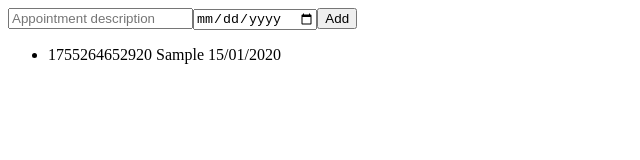
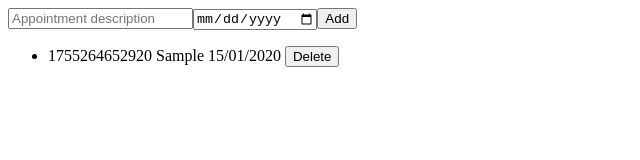
Before and after one commit to liteninkiran/complete-angular-16-course-learn-frontend-development, an Angular app in the folder appointment-app/: page / in a window 1280 px wide. Both pictures are taken after typing "Sample", "2020-01-15" into the empty fields and a click on the button "Add". Shown: the top 160 px of the page, without its empty margins (0-640 px from the left). Built offline with nearby package versions, Linux system fonts and the light colour scheme.

Commit message:
023 - Removing appointments

```diff
--- a/appointment-app/src/app/appointment-list/appointment-list.component.html
+++ b/appointment-app/src/app/appointment-list/appointment-list.component.html
@@ -13,8 +13,9 @@
 </div>
 
 <ul>
-    <li *ngFor="let appointment of appointments">
+    <li *ngFor="let appointment of appointments; index as i">
         {{ appointment.id }} {{ appointment.title }}
         {{ appointment.date | date : 'dd/MM/yyyy' }}
+        <button (click)="deleteAppointment(i)">Delete</button>
     </li>
 </ul>
--- a/appointment-app/src/app/appointment-list/appointment-list.component.ts
+++ b/appointment-app/src/app/appointment-list/appointment-list.component.ts
@@ -25,4 +25,8 @@
             this.newAppointmentDate = new Date();
         }
     }
+
+    public deleteAppointment(index: number) {
+        this.appointments.splice(index, 1);
+    }
 }
```
